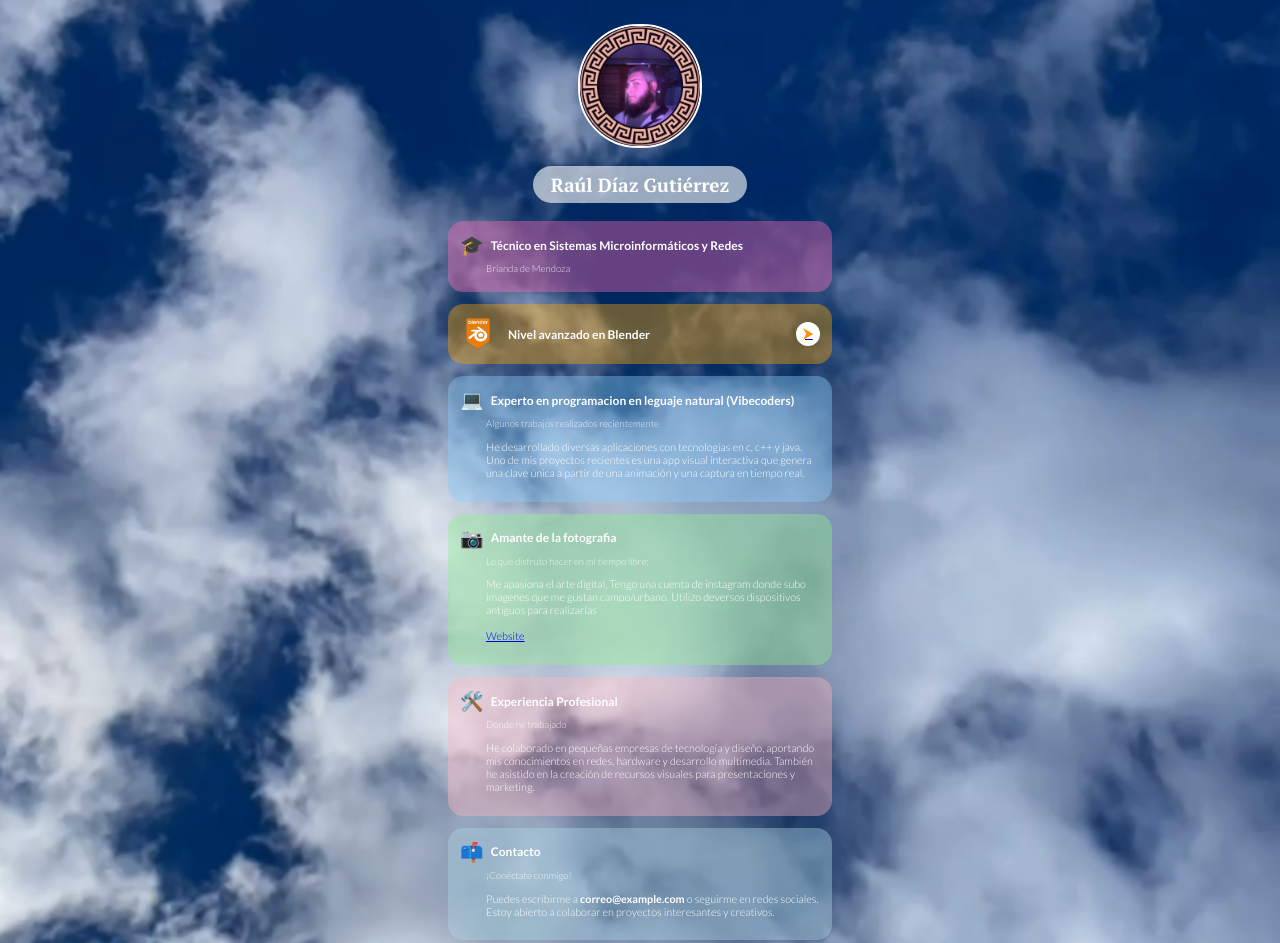
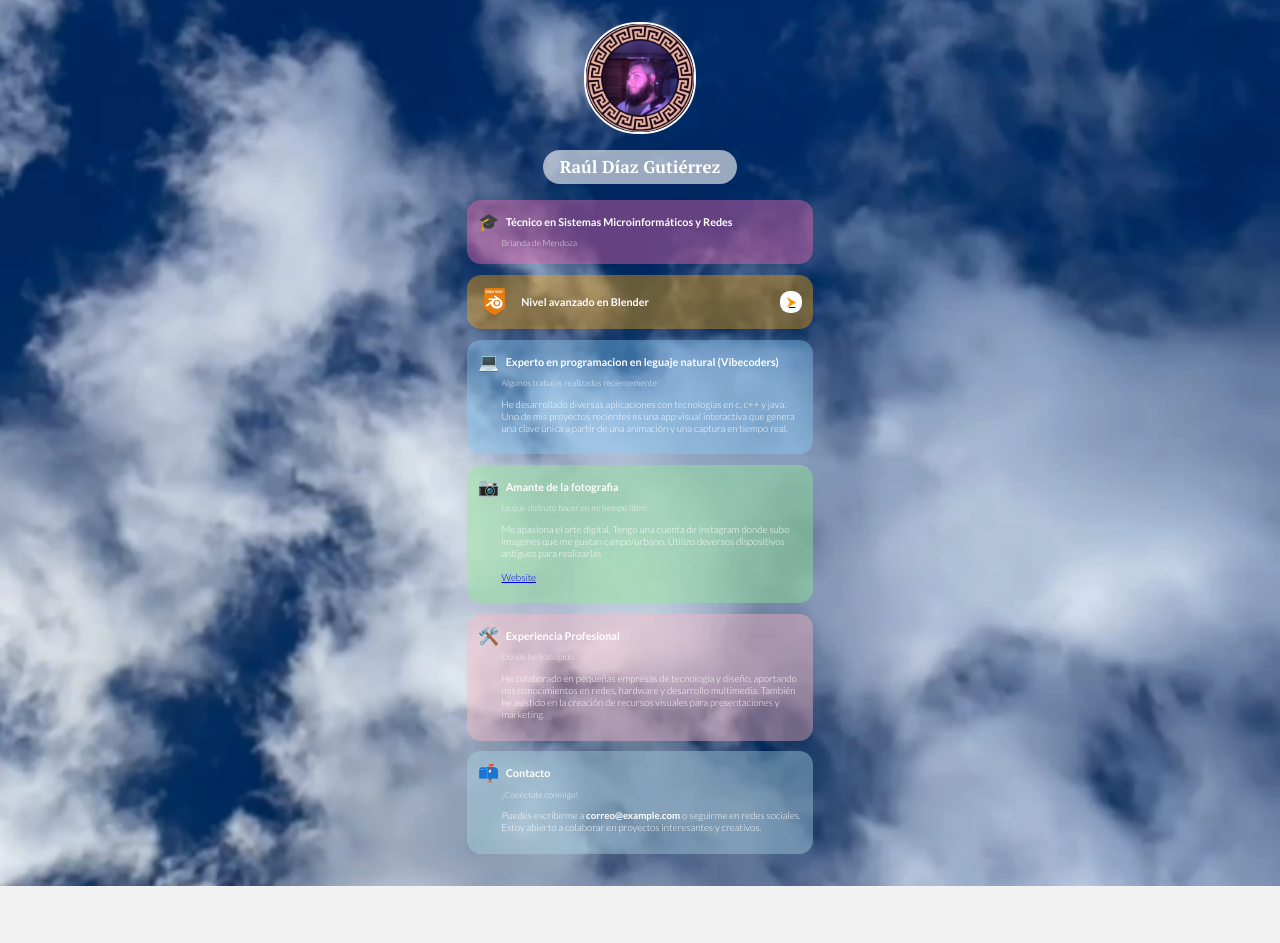
Before and after one commit to rdr-retro/rdr.webpage, a plain HTML site: page indextlf.html in a window 1280 px wide. Shown: the top 943 px of the page. After the commit the page ends 886 px from the top, so only its background shows below. Drawn offline with Linux system fonts and the light colour scheme.

Commit message:
Add files via upload

```diff
--- a/indextlf.html
+++ b/indextlf.html
@@ -29,17 +29,17 @@
       flex-direction: column;
       align-items: center;
       margin: 0 auto;
-      padding: 24px 12px; /* reducido */
-      max-width: 360px; /* reducido */
+      padding: 21.6px 10.8px; /* reducido un 10% */
+      max-width: 324px; /* reducido un 10% */
     }
 
     .profile-image {
-      width: 120px;
-      height: 120px;
-      border-radius: 60px;
+      width: 108px;  /* reducido un 10% */
+      height: 108px; /* reducido un 10% */
+      border-radius: 54px; /* reducido un 10% */
       overflow: hidden;
-      margin-bottom: 18px;
-      border: 2.4px solid white;
+      margin-bottom: 16.2px; /* reducido un 10% */
+      border: 2.16px solid white; /* reducido un 10% */
     }
 
     .profile-image img {
@@ -50,13 +50,13 @@
     .title-container {
       text-align: center;
       background-color: rgba(255, 255, 255, 0.6);
-      padding: 6px 18px;
-      border-radius: 30px;
-      margin-bottom: 18px;
+      padding: 5.4px 16.2px; /* reducido un 10% */
+      border-radius: 27px; /* reducido un 10% */
+      margin-bottom: 16.2px; /* reducido un 10% */
     }
 
     .title {
-      font-size: 19px;
+      font-size: 17.1px; /* reducido un 10% */
       color: white;
       margin: 0;
     }
@@ -64,33 +64,33 @@
     .info-container {
       width: 100%;
       background-color: rgba(255, 105, 180, 0.4);
-      border-radius: 15.6px;
-      padding: 12px;
-      margin-bottom: 12px;
+      border-radius: 14px; /* reducido un 10% */
+      padding: 10.8px; /* reducido un 10% */
+      margin-bottom: 10.8px; /* reducido un 10% */
     }
 
     .info-row {
       display: flex;
       align-items: center;
-      margin-bottom: 6px;
+      margin-bottom: 5.4px; /* reducido un 10% */
     }
 
     .emoji {
-      font-size: 19px;
-      margin-right: 7px;
+      font-size: 17.1px; /* reducido un 10% */
+      margin-right: 6.3px; /* reducido un 10% */
     }
 
     .info-text {
-      font-size: 12px;
+      font-size: 10.8px; /* reducido un 10% */
       color: white;
     }
 
     .subtitle {
-      font-size: 9.6px;
+      font-size: 8.64px; /* reducido un 10% */
       color: white;
       opacity: 0.85;
-      margin-left: 26px;
-      margin-bottom: 6px;
+      margin-left: 23.4px; /* reducido un 10% */
+      margin-bottom: 5.4px; /* reducido un 10% */
     }
 
     .blender-container {
@@ -99,15 +99,15 @@
       justify-content: space-between;
       width: 100%;
       background-color: rgba(255, 165, 0, 0.4);
-      border-radius: 15.6px;
-      padding: 12px;
-      margin-bottom: 12px;
+      border-radius: 14px; /* reducido un 10% */
+      padding: 10.8px; /* reducido un 10% */
+      margin-bottom: 10.8px; /* reducido un 10% */
     }
 
     .blender-icon {
-      width: 36px;
-      height: 36px;
-      margin-right: 12px;
+      width: 32.4px; /* reducido un 10% */
+      height: 32.4px; /* reducido un 10% */
+      margin-right: 10.8px; /* reducido un 10% */
       object-fit: contain;
     }
 
@@ -120,10 +120,10 @@
       background-color: white;
       color: rgb(255, 145, 0);
       border: none;
-      border-radius: 50%;
-      width: 24px;
-      height: 24px;
-      font-size: 13.2px;
+      border-radius: 45%; /* ajustado para mantener proporción */
+      width: 21.6px; /* reducido un 10% */
+      height: 21.6px; /* reducido un 10% */
+      font-size: 11.88px; /* reducido un 10% */
       font-weight: bold;
       cursor: pointer;
       transition: background-color 0.3s ease, transform 0.2s ease;
@@ -139,9 +139,9 @@
     }
 
     p {
-      font-size: 10.8px;
+      font-size: 9.72px; /* reducido un 10% */
       color: white;
-      margin-left: 26px;
+      margin-left: 23.4px; /* reducido un 10% */
     }
   </style>
 </head>
```
